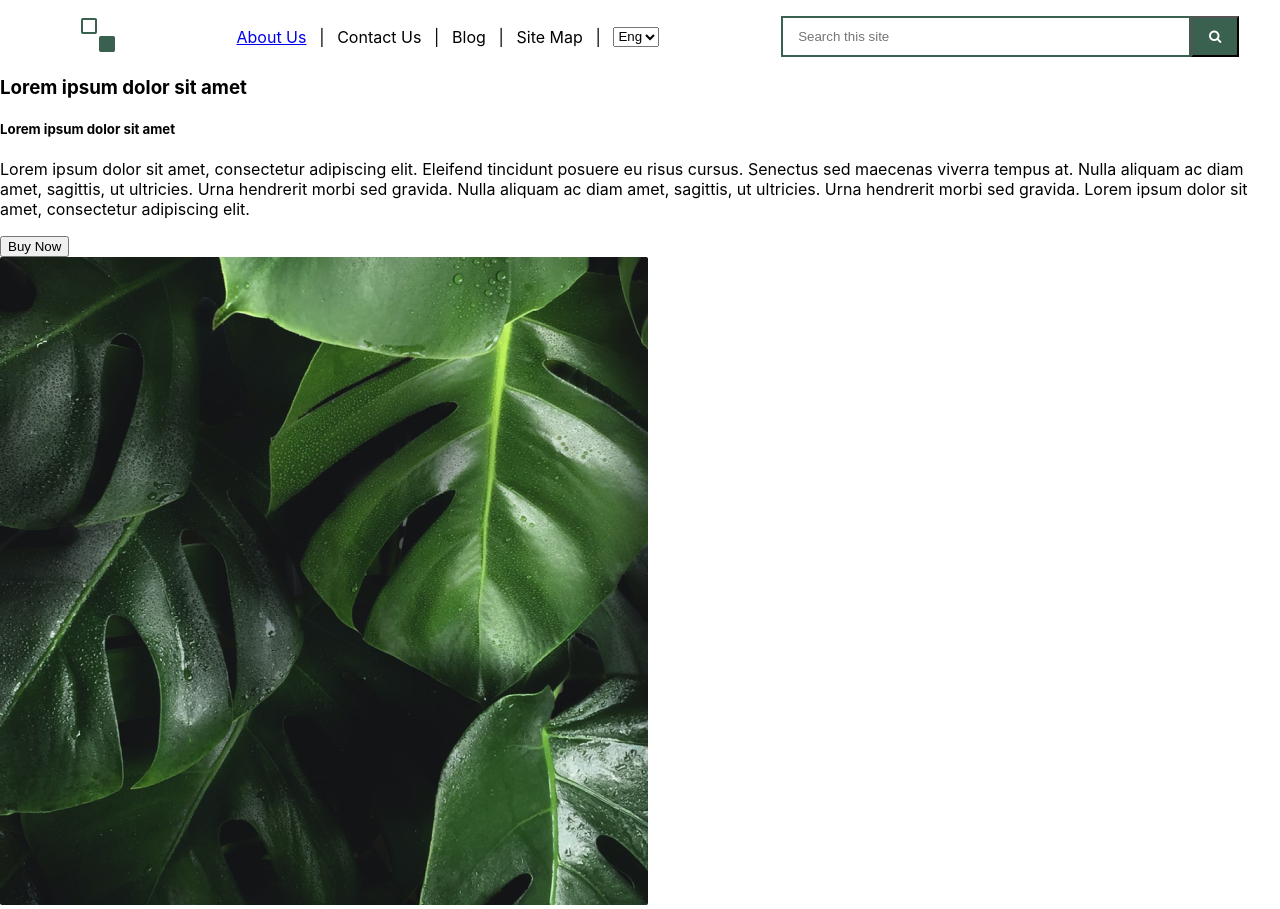
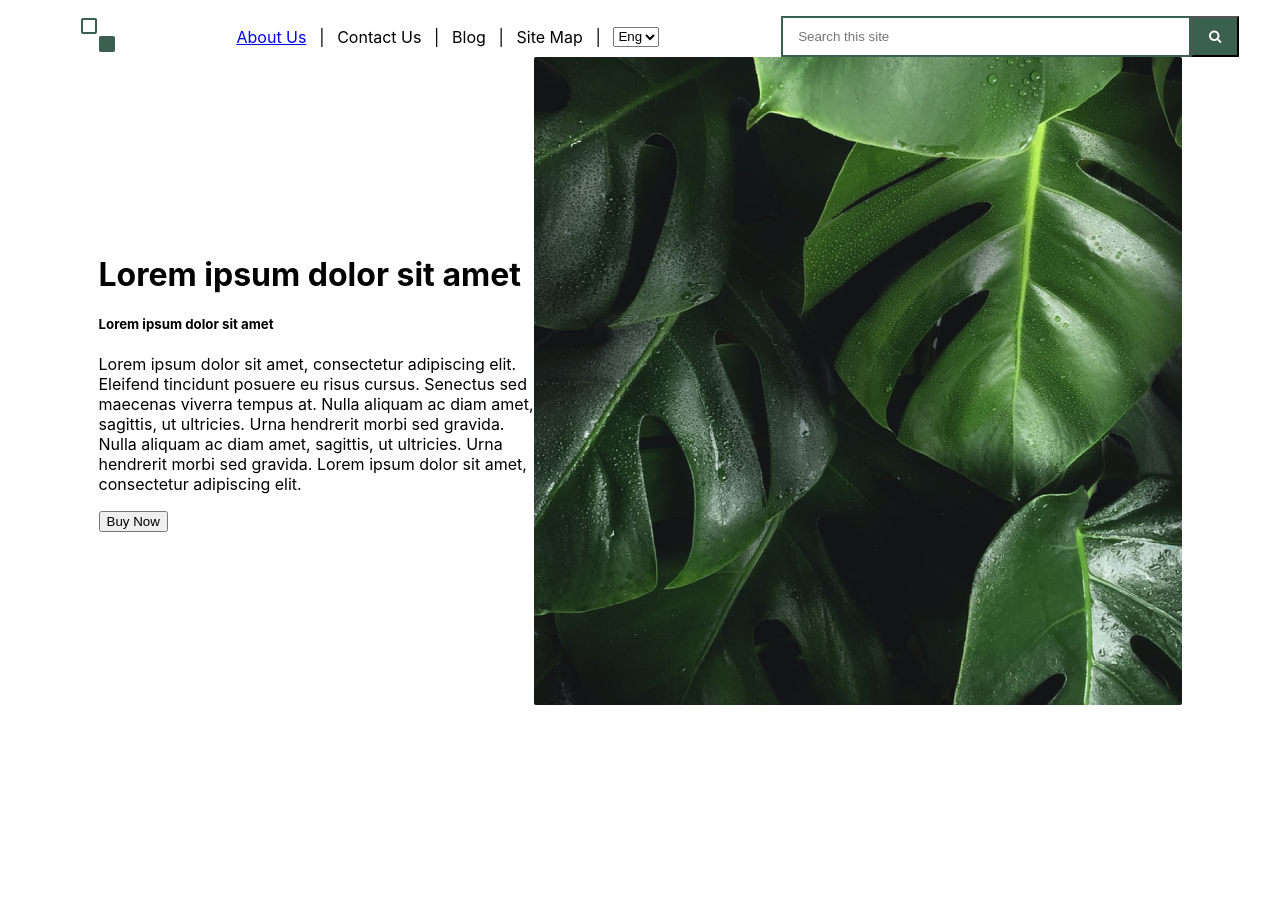
Before and after one commit to hollowayjenelle/accessibility-landing-page, a React (Create React App) app: page / in a window 1280 px wide. Shown: the top 909 px of the page. After the commit the page ends 800 px from the top, so only its background shows below. Built offline with nearby package versions, Linux system fonts and the light colour scheme.

Commit message:
create styles for HeroSection

```diff
--- /dev/null
+++ b/src/components/HeroSection/index.css
@@ -0,0 +1,7 @@
+.hero-container {
+  display: flex;
+  justify-content: space-between;
+  align-items: center;
+  margin-left: auto;
+  margin-right: auto;
+}
--- a/src/components/HeroSection/index.js
+++ b/src/components/HeroSection/index.js
@@ -1,20 +1,22 @@
 import React from "react";
 
 import greenleaf from "../../images/greenleaf.png";
+import "./index.css";
 
 const HeroSection = () => {
   return (
+    <div className="parent-container">
+      <div className="hero-container content-container">
         <div>
-      <div>
-        <h3>Lorem ipsum dolor sit amet</h3>
+          <h1>Lorem ipsum dolor sit amet</h1>
           <h5>Lorem ipsum dolor sit amet</h5>
           <p>
             Lorem ipsum dolor sit amet, consectetur adipiscing elit. Eleifend
             tincidunt posuere eu risus cursus. Senectus sed maecenas viverra
             tempus at. Nulla aliquam ac diam amet, sagittis, ut ultricies. Urna
-          hendrerit morbi sed gravida. Nulla aliquam ac diam amet, sagittis, ut
-          ultricies. Urna hendrerit morbi sed gravida. Lorem ipsum dolor sit
-          amet, consectetur adipiscing elit.
+            hendrerit morbi sed gravida. Nulla aliquam ac diam amet, sagittis,
+            ut ultricies. Urna hendrerit morbi sed gravida. Lorem ipsum dolor
+            sit amet, consectetur adipiscing elit.
           </p>
           <button>Buy Now</button>
         </div>
@@ -22,6 +24,7 @@ const HeroSection = () => {
           <img src={greenleaf} alt="close up of green leaves" />
         </div>
       </div>
+    </div>
   );
 };
 
```
Lines whose indentation alone changed are shown as unchanged.
